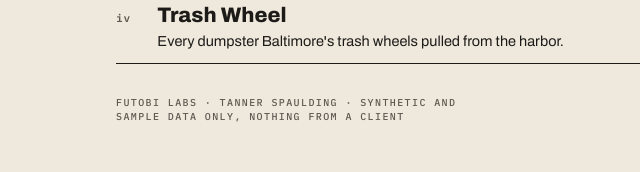
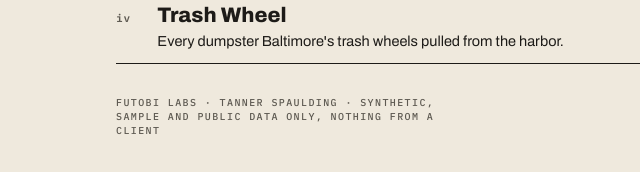
Before and after one commit to tannerspaulding/tannerspaulding.github.io, a plain HTML site: page index.html in a window 1280 px wide. Shown: the part 4903-5075 px from the top of the page, 0-640 px from the left. Drawn offline with Linux system fonts and the light colour scheme.

Commit message:
Futobi Labs: stamp covers public data too
Co-Authored-By: Claude Opus 5.5 <noreply@anthropic.com>

```diff
--- a/index.html
+++ b/index.html
@@ -295,7 +295,7 @@ p{margin:0;max-width:60ch}
     <li><span class="n">iv</span><h4>Trash Wheel</h4><span class="c">Baltimore</span><p>Every dumpster Baltimore's trash wheels pulled from the harbor.</p></li>
   </ul>
 </section>
-<p class="stamp">Futobi Labs · Tanner Spaulding · synthetic and sample data only, nothing from a client</p>
+<p class="stamp">Futobi Labs · Tanner Spaulding · synthetic, sample and public data only, nothing from a client</p>
 </div>
 </main>
 
```
